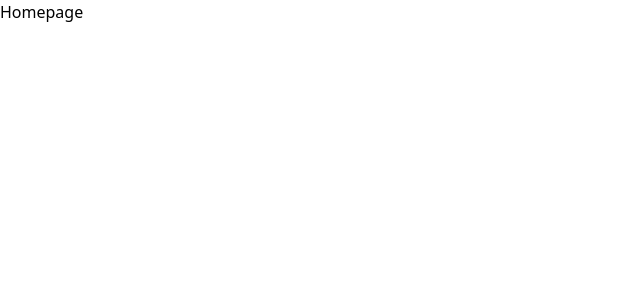
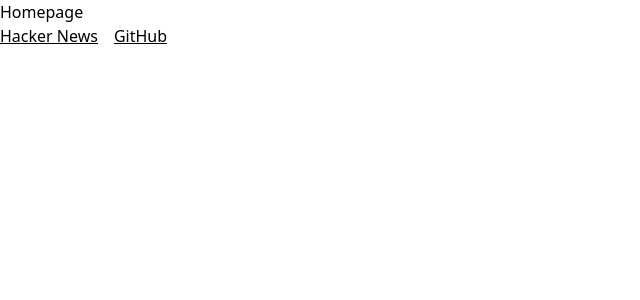
Before and after one commit to ddazal/clones, a Vue app: page / in a window 1280 px wide. Shown: the top 300 px of the page, without its empty margins (0-640 px from the left). Built offline with nearby package versions, Linux system fonts and the light colour scheme.

Commit message:
add nav links in homepage

```diff
--- a/public/index.html
+++ b/public/index.html
@@ -5,7 +5,7 @@
     <meta http-equiv="X-UA-Compatible" content="IE=edge">
     <meta name="viewport" content="width=device-width,initial-scale=1.0">
     <link rel="icon" href="<%= BASE_URL %>favicon.ico">
-    <title>clones</title>
+    <title>Clones</title>
   </head>
   <body>
     <noscript>
--- a/src/views/GitHub.vue
+++ b/src/views/GitHub.vue
@@ -17,7 +17,7 @@ export default {
     }
   },
   metaInfo: {
-    title: 'Github | Clones'
+    title: 'GitHub | Clones'
   },
   async created () {
     const { data } = await githubAPI.get('/repos/vuejs/vue')
--- a/src/views/Home.vue
+++ b/src/views/Home.vue
@@ -1,3 +1,7 @@
 <template>
-  <p>Homepage</p>
+  <div id="homepage">
+    <p>Homepage</p>
+    <router-link :to="{ name: 'hackernews' }" class="underline mr-4">Hacker News</router-link>
+    <router-link :to="{ name: 'github' }" class="underline">GitHub</router-link>
+  </div>
 </template>
```
